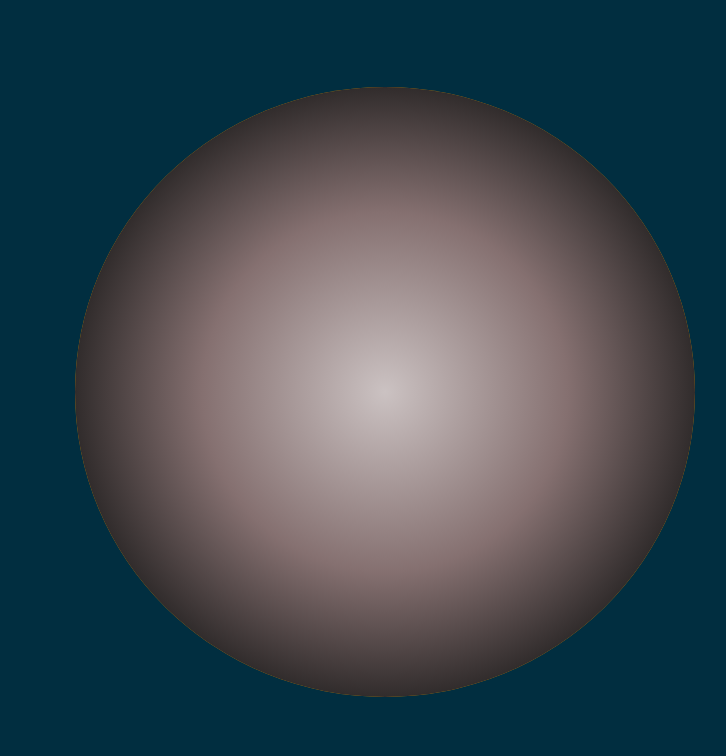
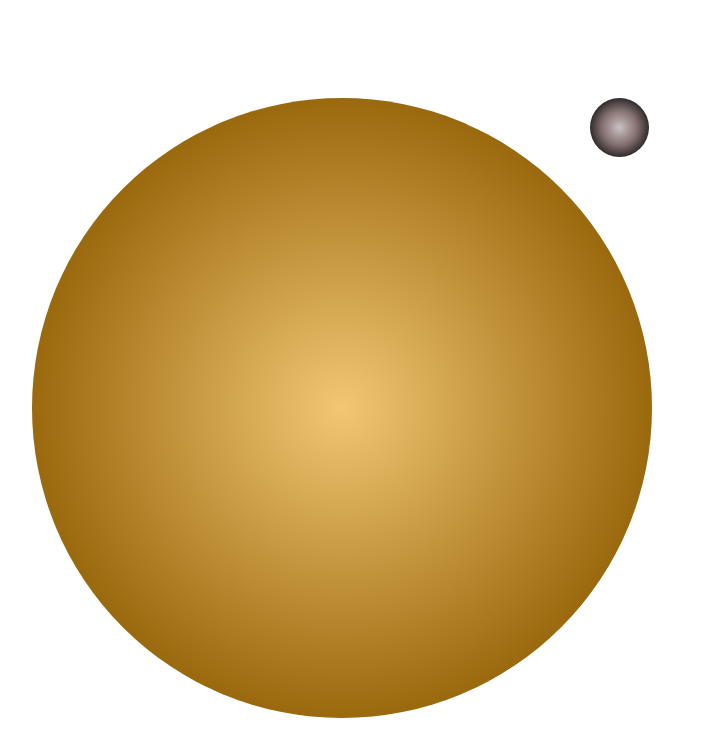
Before and after one commit to realaman90/personalportfolio, a plain HTML site: page Index.html in a window 1280 px wide. Shown: the whole page, without its empty margins (306-1032 px from the left). Drawn offline with Linux system fonts and the light colour scheme.

Commit message:
index page animation

```diff
--- a/Index.html
+++ b/Index.html
@@ -9,12 +9,14 @@
     <script src="./script.js"></script>
 </head>
 <body>
+    <div class="main">
+        <div  class="container" id="container">
+        <div class="opening1" id="opening1"></div>
+        <div class="opening2" id="opening2"></div>
+        </div>
+    </div>
 
-    <div class="opening2" id="opening2">
-        <div class="opening1" id="opening1">
 
-    </div>
-    </div>
     <div class="company_slogan" id="company_slogan">
         <div class="content" id="content">
             <h2>From ideas to reality,</h2>
--- a/style.css
+++ b/style.css
@@ -11,31 +11,93 @@ html{
 body{
      background-color: #012E40;
      opacity: 1;
+     animation: colorchange 2s .8s forwards;
+     width: 100vw;
+     height: 100vh;
+     overflow: hidden;
+     position: fixed;
 }
+
+
+
 /* index page */
+.main{
+    width: 100%;
+    height: 100%;
+    display: flex;
+    align-items: center;
+    justify-content: center;
 
+
+}
+.container{
+    width: 620px;
+    height: 620px;
+    /* background-color: red; */
+    position: relative;
+}
 .opening1,
 .opening2{
-    display: inline-block;
-    width: 620px;
-    height: 610px;
-    overflow: hidden;
+    display: block;
+    width: 100%;
+    height: 100%;
+
+
 
 }
 .opening2 {
     background: transparent radial-gradient(closest-side at 50% 50%, #F2C673 0%, #9A690E 100%) 0% 0% no-repeat padding-box;
-    opacity: 1;
-    margin-top: 79px;
-    margin-left: 373px;
     border-radius: 50%;
+
 
 }
 .opening1{
+    opacity: 1;
     background: transparent radial-gradient(closest-side at 50% 50%, #CBC2C2 0%, #857070 59%, #312C2C 100%) 0% 0% no-repeat padding-box;
     border-radius: 50%;
     z-index: 5;
+    animation: change-size-position 2s .8s forwards;
+    position: absolute;
 }
 
 .company_slogan{
     display: none;
+    position: absolute;
+    top:482px;
+    left: 128px;
+    z-index: 10;
+    opacity: 0;
+    color: white;
+
 }
+.company_slogan{
+    opacity: 1;
+}
+.company_slogan.standout_txt{
+
+    font-size:6.25rem ;
+}
+
+@keyframes colorchange {
+    from {
+        background-color: #012E40;
+    }
+
+    to {
+        background-color: white;
+    }
+}
+
+@keyframes change-size-position{
+    0%{
+        width: 100%;
+        height: 100%;
+
+    }
+    100%{
+        width: 9.5%;
+        height: 9.5%;
+        margin-left: 90%;
+
+    }
+}
```
